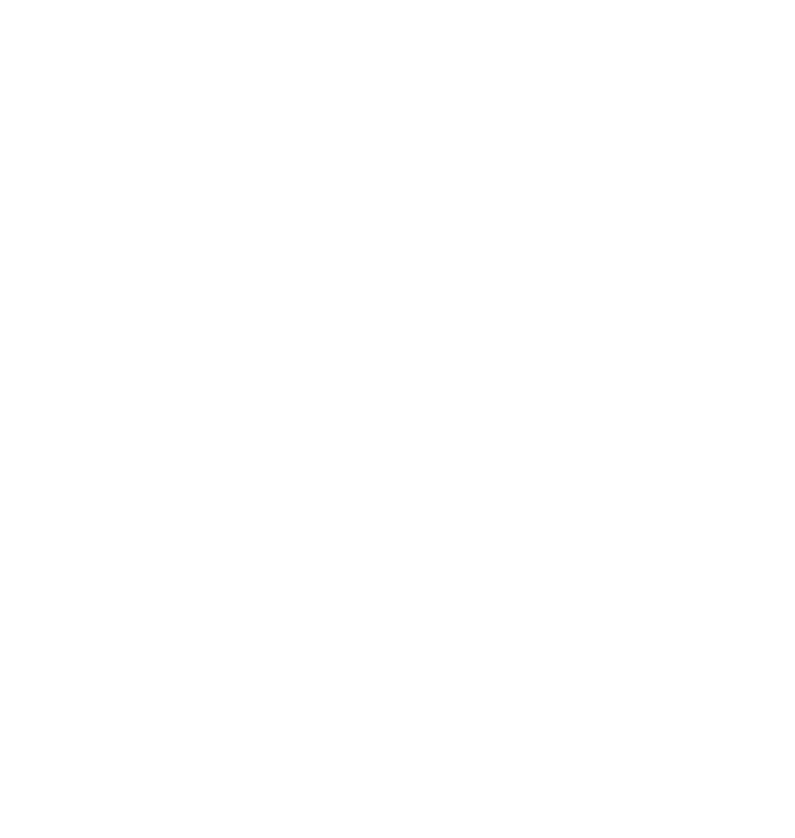
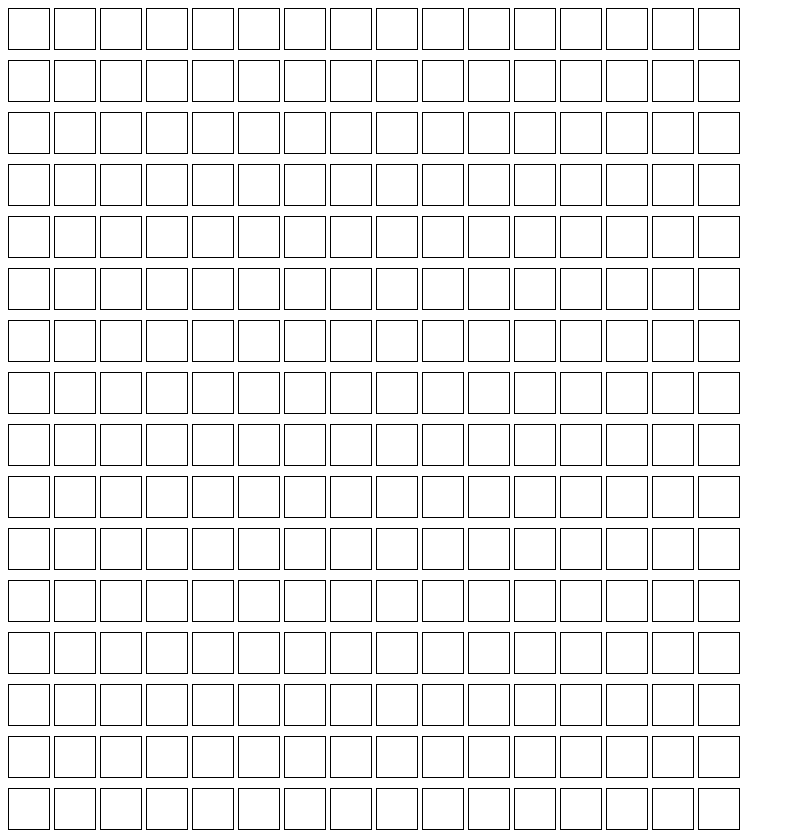
Before and after one commit to johann219/etch-a-sketch, a plain HTML site: page index.html in a window 1280 px wide. Shown: the whole page, without its empty margins (0-795 px from the left). Before the commit the page ends 800 px from the top, so only its background shows below. Drawn offline with Linux system fonts and the light colour scheme.

Commit message:
Create script to draw 16x16 square grid

```diff
--- a/index.html
+++ b/index.html
@@ -8,6 +8,8 @@
     <script src="script.js" defer></script>
   </head>
   <body>
+    <div class="container">
 
+    </div>
   </body>
 </html>
--- a/script.js
+++ b/script.js
@@ -0,0 +1,18 @@
+const container = document.querySelector(".container");
+
+for (let i = 0; i < 16; ++i) {
+  const row = document.createElement('div');
+  row.style.display = "flex";
+  row.style.gap = "4px";
+
+  for (let j = 0; j < 16; ++j) {
+    const rowElement = document.createElement('div');
+    rowElement.style.width = "40px";
+    rowElement.style.height = "40px";
+    rowElement.style.border = "1px solid black";
+
+    row.appendChild(rowElement);
+  }
+
+  container.appendChild(row);
+}
--- a/styles.css
+++ b/styles.css
@@ -0,0 +1,5 @@
+.container {
+  display: flex;
+  flex-direction: column;
+  gap: 10px;
+}
```
